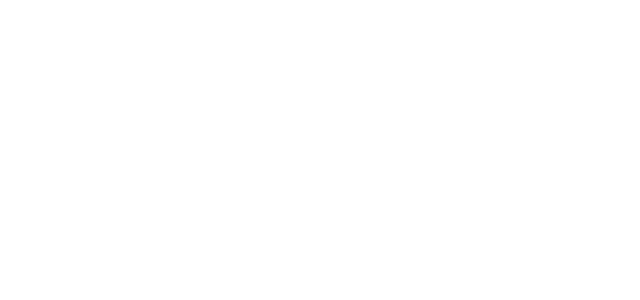
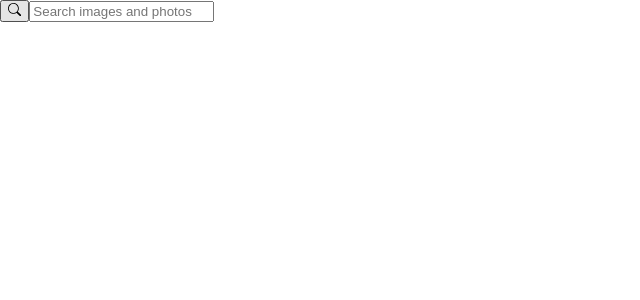
Before and after one commit to Filatov44/goit-react-hw-03-image-finder, a React (Create React App) app: page / in a window 1280 px wide. Shown: the top 300 px of the page, without its empty margins (0-640 px from the left). Built offline with nearby package versions, Linux system fonts and the light colour scheme.

Commit message:
add search form and api

```diff
--- a/package.json
+++ b/package.json
@@ -8,8 +8,11 @@
     "@testing-library/react": "^12.1.4",
     "@testing-library/user-event": "^13.5.0",
     "axios": "^0.27.2",
+    "nanoid": "^4.0.0",
     "react": "^18.1.0",
     "react-dom": "^18.1.0",
+    "react-icons": "^4.4.0",
+    "react-loader-spinner": "^5.3.4",
     "react-scripts": "5.0.1",
     "react-toastify": "^9.0.8",
     "styled-components": "^5.3.6",
--- a/src/components/App.jsx
+++ b/src/components/App.jsx
@@ -1,7 +1,9 @@
+import SearchImages from "./SearchImages/SearchImages";
+
 export const App = () => {
   return (
     <div>
-
+      <SearchImages/>
     </div>
   );
 };
--- a/src/components/Loader/Loader.jsx
+++ b/src/components/Loader/Loader.jsx
@@ -0,0 +1,18 @@
+import { Vortex } from 'react-loader-spinner';
+// import 'react-loader-spinner/dist/loader/css/react-spinner-loader.css';
+import { StyledLoader } from './Loader.styled';
+export function Loader() {
+    return (
+      <StyledLoader>
+        <Vortex
+          visible={true}
+          height="80"
+          width="80"
+          ariaLabel="vortex-loading"
+          wrapperStyle={{}}
+          wrapperClass="vortex-wrapper"
+          colors={['red', 'green', 'blue', 'yellow', 'orange', 'purple']}
+        />
+      </StyledLoader>
+    );
+}
--- a/src/components/Loader/Loader.styled.jsx
+++ b/src/components/Loader/Loader.styled.jsx
@@ -0,0 +1,5 @@
+import styled from 'styled-components';
+
+export const StyledLoader = styled.div`
+
+`
--- a/src/components/SearchImages/SearchImages.jsx
+++ b/src/components/SearchImages/SearchImages.jsx
@@ -0,0 +1,63 @@
+import React, { Component } from 'react';
+import { searchPosts } from 'service/api-imageSearch';
+import Searchbar from 'components/Searchbar/Searchbar';
+
+import { StyledBaseContainer } from './SearchImages.styled';
+import { Loader } from 'components/Loader/Loader';
+
+export default class SearchImages extends Component {
+  state = {
+    pictures: [],
+    query: '',
+    page: 1,
+    loading: false,
+    error: null,
+    };
+
+    componentDidUpdate(prevProps, prevState) {
+        const { query, page } = this.state;
+        if (query !== prevState.query || page !== prevState.page) {
+            this.fetchPosts(query, page);
+        }
+    }
+
+  async fetchPosts() {
+    const { query, page } = this.state;
+    this.setState({
+      loading: true,
+    });
+    try {
+        const data = await searchPosts(query, page);
+        console.log(data);
+      this.setState(({ pictures }) => {
+        return {
+          pictures: [...pictures, ...data.data.hits],
+        };
+      });
+    } catch (error) {
+      this.setState({ error });
+    } finally {
+      this.setState({
+        loading: false,
+      });
+    }
+  }
+
+  onSearch = data => {
+    this.setState({
+      query: data,
+    });
+  };
+
+  render() {
+    const { pictures, loading, error } = this.state;
+    const { onSearch } = this;
+    return (
+      <StyledBaseContainer>
+        <Searchbar onSubmit={onSearch}></Searchbar>
+        {loading && <Loader />}
+        {error && <p>An error has occurred. Try later</p>}
+      </StyledBaseContainer>
+    );
+  }
+}
--- a/src/components/SearchImages/SearchImages.styled.jsx
+++ b/src/components/SearchImages/SearchImages.styled.jsx
@@ -0,0 +1,21 @@
+import styled from 'styled-components';
+
+export const StyledBaseContainer = styled.div`
+  p,
+  h1,
+  h2,
+  h3,
+  h4,
+  h5,
+  h6 {
+    margin: 0px;
+  }
+  ul {
+    list-style: none;
+  }
+  img {
+    display: block;
+    width: 100%;
+    height: auto;
+  }
+`;
--- a/src/components/Searchbar/Searchbar.jsx
+++ b/src/components/Searchbar/Searchbar.jsx
@@ -0,0 +1,58 @@
+import React, { Component } from 'react';
+import { BsSearch } from 'react-icons/bs';
+import { nanoid } from 'nanoid';
+import {
+  StyledHeader,
+  StyledForm,
+  StyledSearchBtn,
+  StyledSearchInput,
+} from './Searchbar.styled';
+
+export default class Searchbar extends Component {
+  state = {
+    query: '',
+  };
+
+  handleChange = e => {
+    const { value, name } = e.target;
+    this.setState({
+      [name]: value,
+    });
+  };
+
+  handleSubmit = e => {
+    e.preventDefault();
+    const { onSubmit } = this.props;
+    onSubmit({ ...this.state });
+    this.reset();
+  };
+
+  reset() {
+    this.setState({ query: '' });
+  }
+
+  searchId = nanoid();
+
+  render() {
+    const { query } = this.state;
+    const { handleSubmit, searchId, handleChange } = this;
+    return (
+      <StyledHeader>
+        <StyledForm onSubmit={handleSubmit}>
+          <StyledSearchBtn onClick={handleSubmit} type="submit">
+            <BsSearch />
+          </StyledSearchBtn>
+          <StyledSearchInput
+            onChange={handleChange}
+            id={searchId}
+            value={query}
+            name="query"
+            type="text"
+            autocomplete="off"
+            placeholder="Search images and photos"
+          />
+        </StyledForm>
+      </StyledHeader>
+    );
+  }
+}
--- a/src/components/Searchbar/Searchbar.styled.jsx
+++ b/src/components/Searchbar/Searchbar.styled.jsx
@@ -0,0 +1,14 @@
+import styled from 'styled-components';
+
+export const StyledHeader = styled.header`
+
+`;
+export const StyledForm = styled.form`
+
+`;
+export const StyledSearchBtn = styled.button`
+
+`;
+export const StyledSearchInput = styled.input`
+
+`
--- /dev/null
+++ b/src/service/api-imageSearch.js
@@ -0,0 +1,15 @@
+const axios = require('axios').default;
+const URL = 'https://pixabay.com/api/';
+const KEY = '29240769-fc8bedd50b6f3ec4c5aa48705';
+const LIMIT = '12';
+
+export async function searchPosts(query, page = 1) {
+
+    const response = await axios.get(
+      `${URL}?q=${query}&page=${page}&key=${KEY}&image_type=photo&orientation=horizontal&per_page=${LIMIT}`
+    );
+    return response;
+//   return fetch(
+//     `${URL}?q=${query}&page=${page}&key=${KEY}&image_type=photo&orientation=horizontal&per_page=${LIMIT}`
+//   );
+}
```
Also changed, not shown: 1 other file (tests, documents, lock files or other folders).
